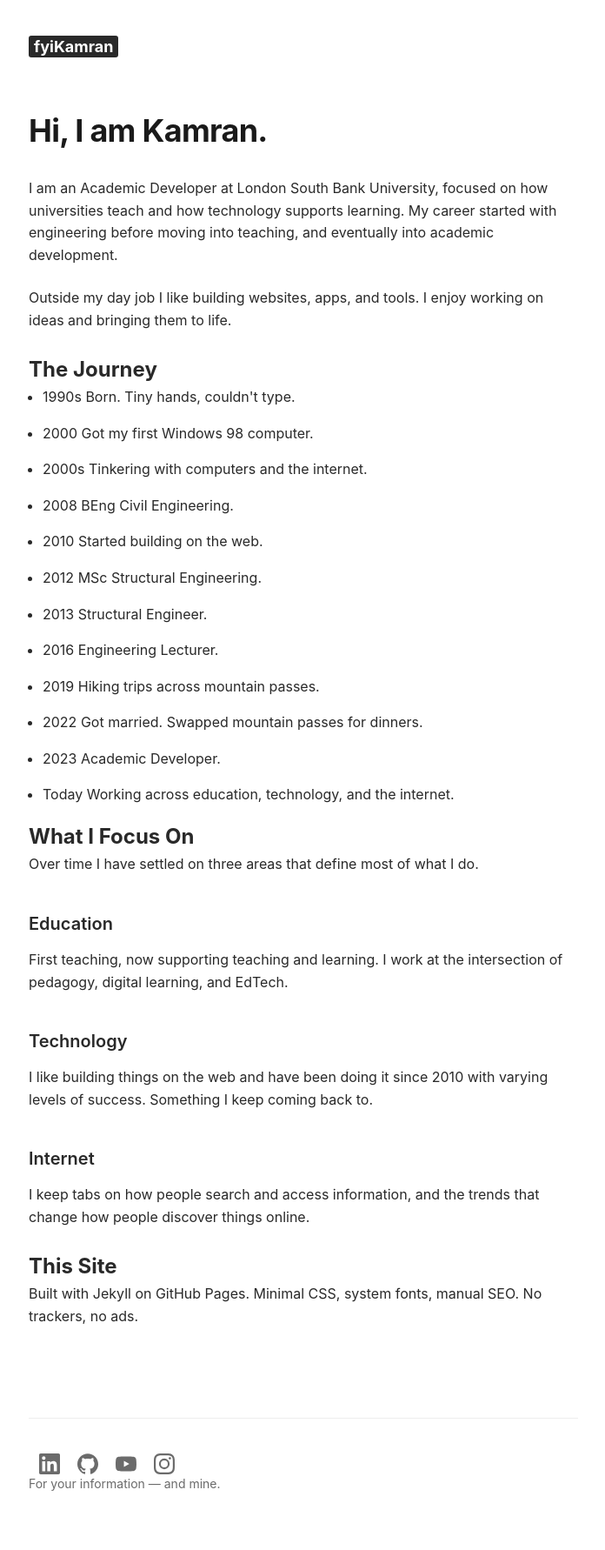
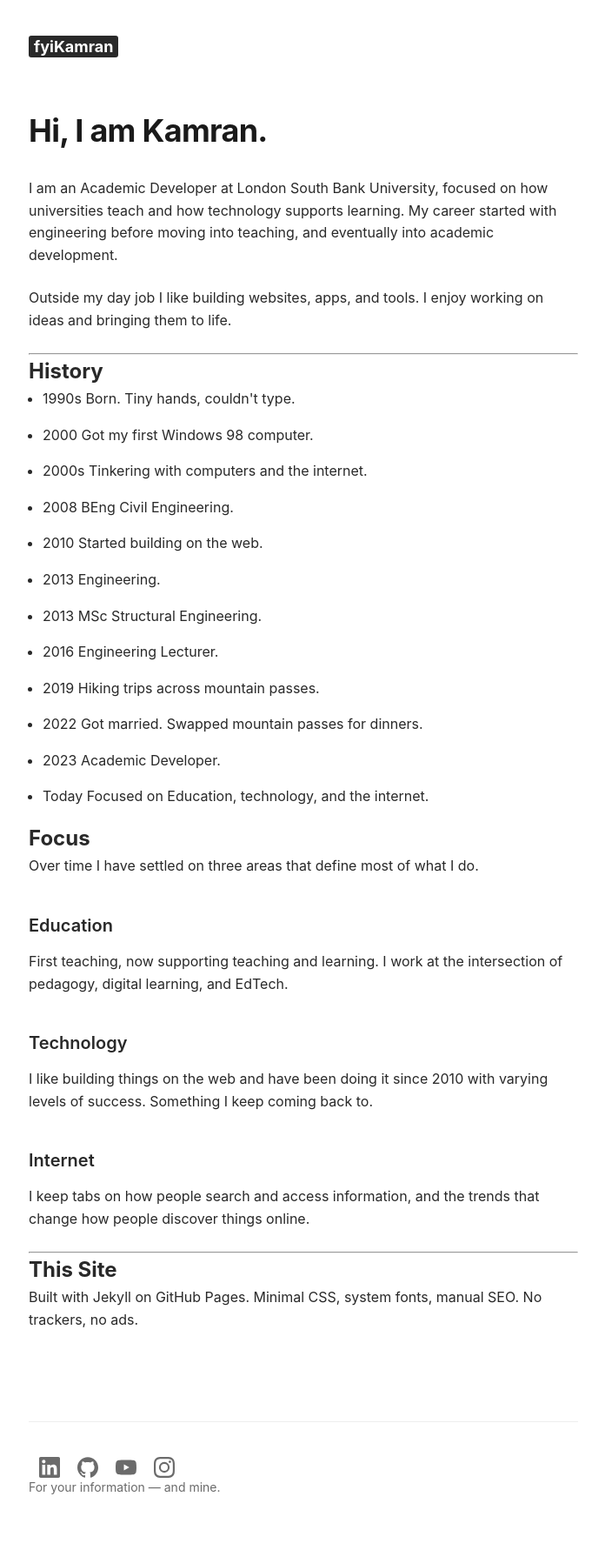
Before and after one commit to fyikamran/fyikamran.github.io, a Jekyll site: the page built from about.html, in a window 1280 px wide. Shown: the whole page at 87% size, without its empty margins (291-987 px from the left). Built offline with Jekyll 4.4.1, drawn with Linux system fonts in a browser that asks for light colours.

Commit message:
Update about.html

```diff
--- a/about.html
+++ b/about.html
@@ -4,33 +4,32 @@ title: "About - Muhammad Kamran"
 ---
 <article class="about">
 
- <section class="about-me">
+ <section class="about-intro">
    <h1>Hi, I am Kamran.</h1>
    <p>I am an Academic Developer at London South Bank University, focused on how universities teach and how technology supports learning. My career started with engineering before moving into teaching, and eventually into academic development.</p>
    <p>Outside my day job I like building websites, apps, and tools. I enjoy working on ideas and bringing them to life.</p>
  </section>
-
- <section class="about-journey">
-   <h2>The Journey</h2>
+<hr>
+ <section class="about-history">
+   <h2>History</h2>
 <ul class="timeline">
   <li><time>1990s</time> Born. Tiny hands, couldn't type.</li>
   <li><time>2000</time> Got my first Windows 98 computer.</li>
   <li><time>2000s</time> Tinkering with computers and the internet.</li>
   <li><time>2008</time> BEng Civil Engineering.</li>
   <li><time>2010</time> Started building on the web.</li>
-  <li><time>2012</time> MSc Structural Engineering.</li>
-  <li><time>2013</time> Structural Engineer.</li>
+  <li><time>2013</time> Engineering.</li>
+  <li><time>2013</time> MSc Structural Engineering.</li>
   <li><time>2016</time> Engineering Lecturer.</li>
   <li><time>2019</time> Hiking trips across mountain passes.</li>
   <li><time>2022</time> Got married. Swapped mountain passes for dinners.</li>
   <li><time>2023</time> Academic Developer.</li>
-  <li><time>Today</time> Working across education, technology, and the internet.</li>
+  <li><time>Today</time> Focused on Education, technology, and the internet.</li>
 </ul>
-
  </section>
 
  <section class="about-focus">
-   <h2>What I Focus On</h2>
+   <h2>Focus</h2>
    <p>Over time I have settled on three areas that define most of what I do.</p>
 
    <article class="focus-area">
@@ -48,7 +47,7 @@ title: "About - Muhammad Kamran"
      <p>I keep tabs on how people search and access information, and the trends that change how people discover things online.</p>
    </article>
  </section>
-
+<hr>
  <section class="about-site">
    <h2>This Site</h2>
    <p>Built with Jekyll on GitHub Pages. Minimal CSS, system fonts, manual SEO. No trackers, no ads.</p>
```
